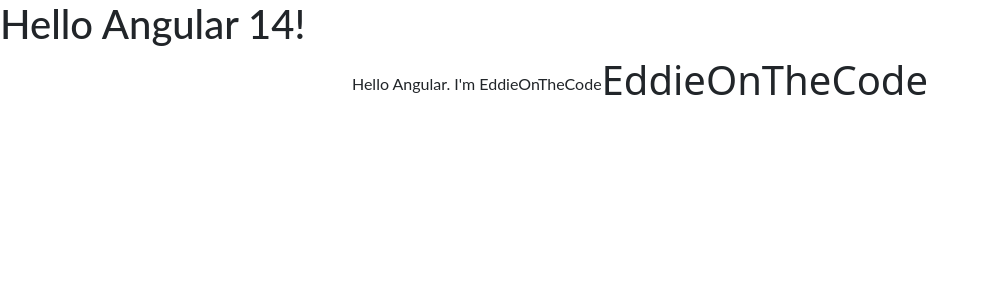
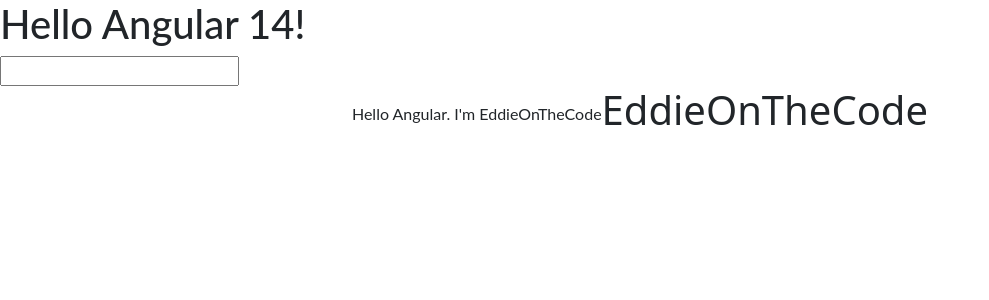
Before and after one commit to dungnt2khust/angular-todolist, an Angular app: page / in a window 1280 px wide. Shown: the top 300 px of the page, without its empty margins (0-989 px from the left). Built offline with nearby package versions, Linux system fonts and the light colour scheme.

Commit message:
add input

```diff
--- a/src/app/app.component.html
+++ b/src/app/app.component.html
@@ -1,4 +1,5 @@
 <hello name="{{ name }}"></hello>
+<inputangular></inputangular>
 <div class="d-flex align-items-center justify-content-center w-100">
   <p style="width: fit-content; margin: 0;">
     Hello Angular. I'm EddieOnTheCode
--- /dev/null
+++ b/src/app/assets/scss/main.scss
@@ -0,0 +1,4 @@
+input {
+  border: 0;
+  outline: none;
+}
--- /dev/null
+++ b/src/app/components/inputangular/inputangular.component.html
@@ -0,0 +1 @@
+<input type="text" />
--- /dev/null
+++ b/src/app/components/inputangular/inputangular.component.ts
@@ -0,0 +1,12 @@
+import { Component, OnInit } from '@angular/core';
+
+@Component({
+  selector: 'inputangular',
+  templateUrl: './inputangular.component.html',
+  styleUrls: ['./inputangular.component.scss'],
+})
+export class InputangularComponent implements OnInit {
+  constructor() {}
+
+  ngOnInit() {}
+}
```
Also changed, not shown: src/app/app.module.ts (+5 -4 lines), src/app/components/inputangular/inputangular.component.scss (added).
